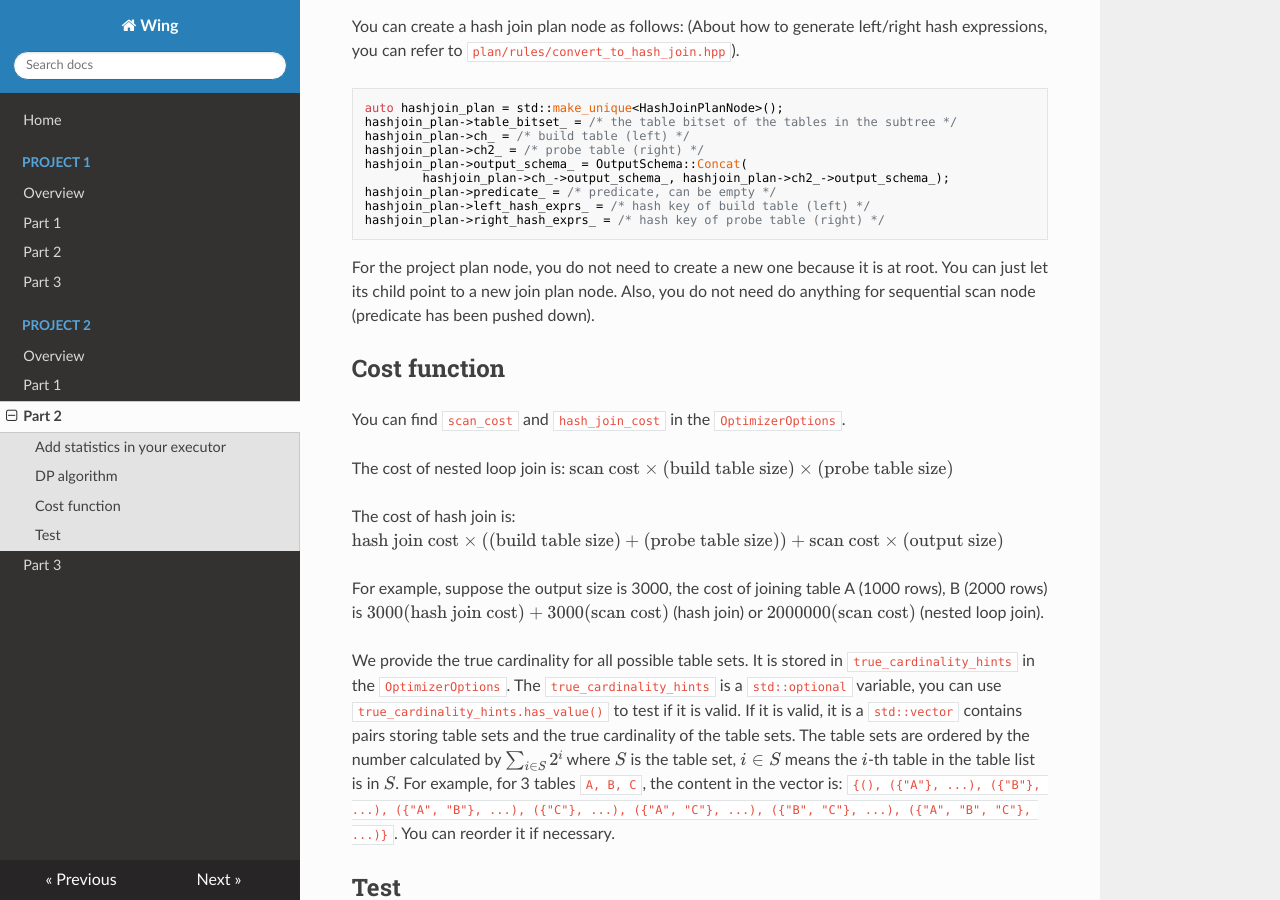
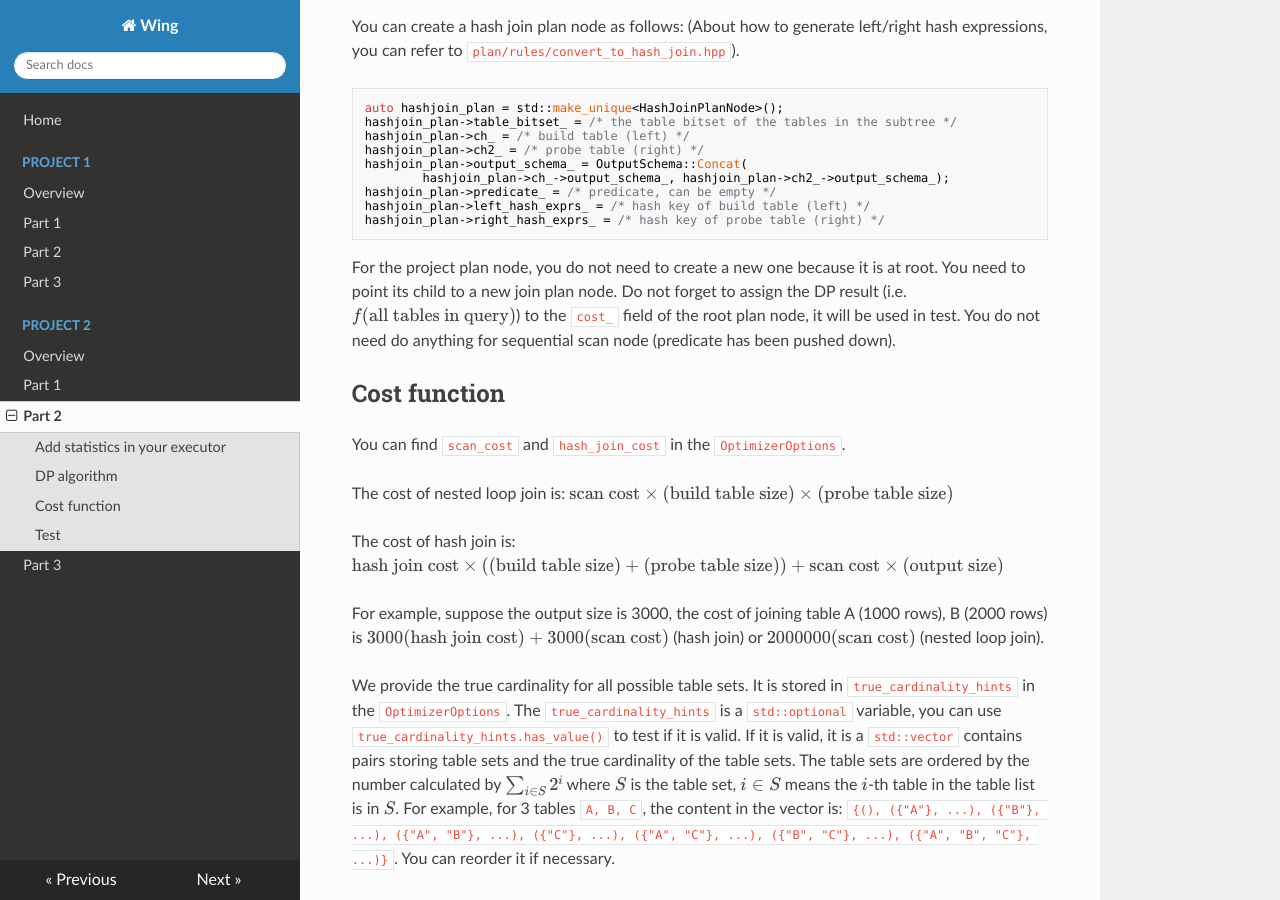
Before and after one commit to iidb/wing-docs, an MkDocs documentation site: the page built from docs/p2/part2.md, in a window 1280 px wide and 900 px high, scrolled down 2095 px. Built offline with MkDocs 1.6.1, drawn with Linux system fonts in a browser that asks for light colours; nearby versions of some CDN libraries; formulas are drawn with MathJax 3.

Commit message:
Update part2.md

````diff
--- a/docs/p2/part2.md
+++ b/docs/p2/part2.md
@@ -81,7 +81,7 @@ hashjoin_plan->left_hash_exprs_ = /* hash key of build table (left) */
 hashjoin_plan->right_hash_exprs_ = /* hash key of probe table (right) */
 ```
 
-For the project plan node, you do not need to create a new one because it is at root. You can just let its child point to a new join plan node. Also, you do not need do anything for sequential scan node (predicate has been pushed down).
+For the project plan node, you do not need to create a new one because it is at root. You need to point its child to a new join plan node. Do not forget to assign the DP result (i.e. $f(\text{all tables in query})$) to the `cost_` field of the root plan node, it will be used in test. You do not need do anything for sequential scan node (predicate has been pushed down).
 
 ## Cost function
 
````
